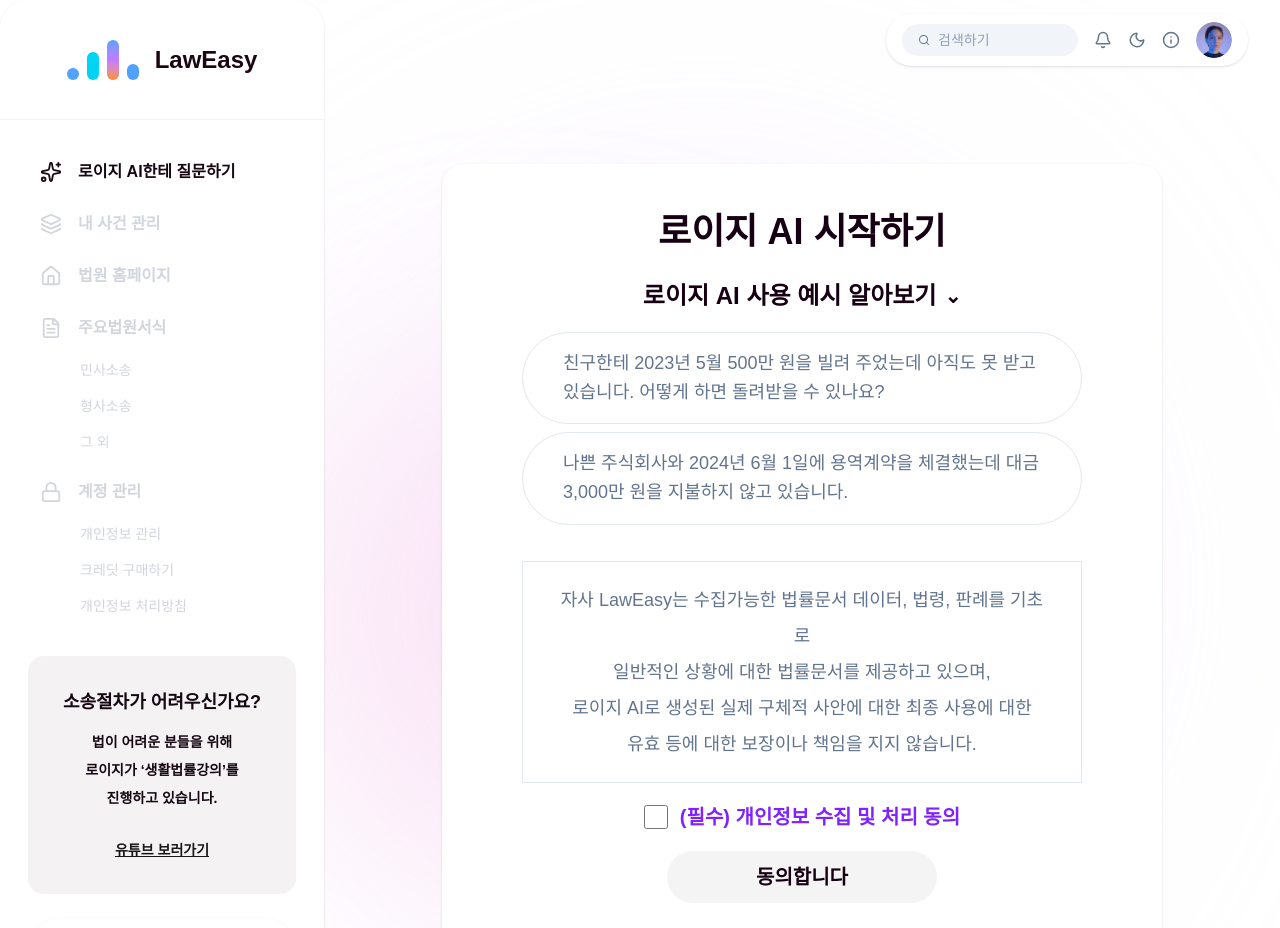
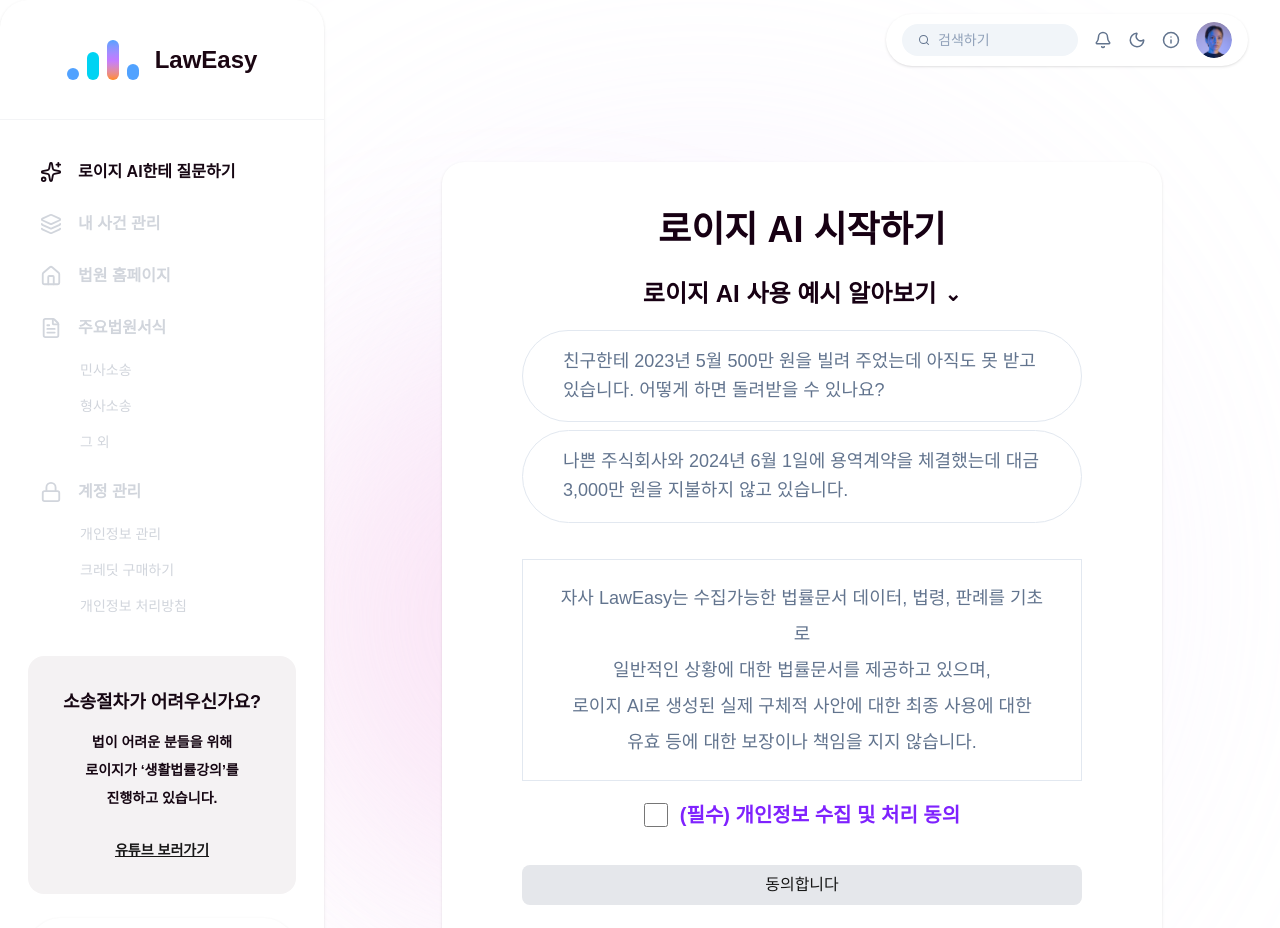
Before and after one commit to ohhoho8/laweasy, a Next.js app: page / in a window 1280 px wide. Shown: the top 928 px of the page. Built offline with nearby package versions, Linux system fonts and the light colour scheme.

Commit message:
feat: 동의합니다 클릭 시 /chat으로 이동 기능 구현

```diff
--- a/app/page.tsx
+++ b/app/page.tsx
@@ -1,4 +1,12 @@
+'use client';
+
+import { useState } from "react";
+import { useRouter } from "next/navigation";
+
 export default function Home() {
+  const [checked, setChecked] = useState(false);
+  const router = useRouter();
+
   return (
     <div className="flex min-h-full items-center justify-center pt-8">
       <section className="w-[720px] rounded-[22px] bg-white px-20 py-12 shadow-sm">
@@ -37,12 +45,19 @@
           <input
             type="checkbox"
             className="h-6 w-6 rounded border-slate-300 accent-violet-600"
+            onChange={(e) => setChecked(e.target.checked)}
           />
           <span>(필수) 개인정보 수집 및 처리 동의</span>
         </label>
 
         <div className="mt-5 flex justify-center">
-          <button className="w-[270px] rounded-full bg-zinc-100 py-3 text-xl font-bold text-[#170013]">
+          <button
+            disabled={!checked}
+            onClick={() => router.push("/chat")}
+            className={`w-full mt-4 py-2 rounded-lg ${
+              checked ? "bg-purple-500 text-white" : "bg-gray-200"
+            }`}
+          >
             동의합니다
           </button>
         </div>
```
Also changed, not shown: app/chat/page.tsx (added).
